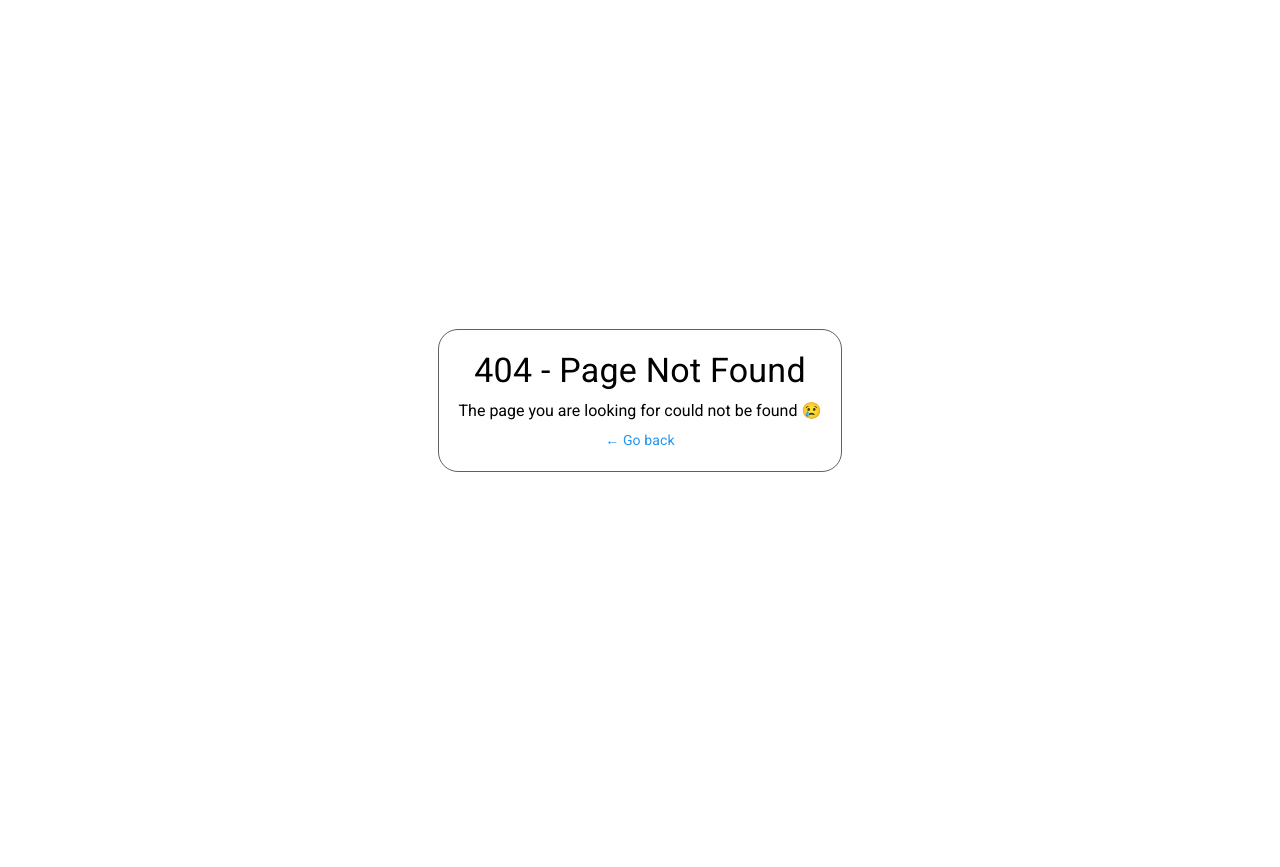
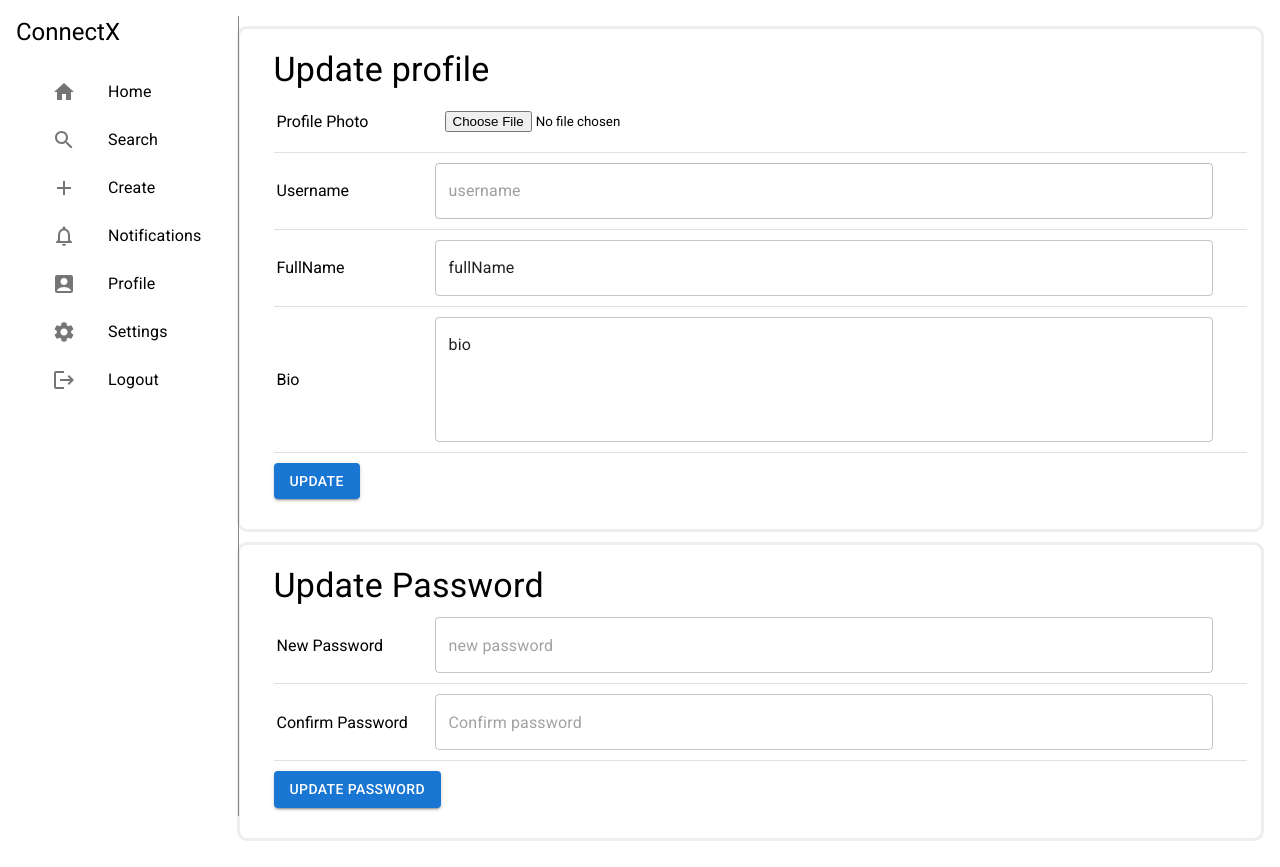
Before and after one commit to GuravPratik/ConnectX, a React (Vite) app in the folder client/: page /setting in a window 1280 px wide. Before the commit this address had no page. Before the commit the page ends 800 px from the top, so only its background shows below. Built offline with nearby package versions, Linux system fonts and the light colour scheme.

Commit message:
user update page complete

```diff
--- a/client/src/App.jsx
+++ b/client/src/App.jsx
@@ -10,6 +10,7 @@ import Posts from "./pages/Posts";
 import Profile from "./pages/Profile";
 import Login from "./pages/Login";
 import Create from "./pages/Create";
+import Settings from "./pages/Settings";
 
 const router = createBrowserRouter([
   {
@@ -34,6 +35,10 @@ const router = createBrowserRouter([
       {
         path: "/create",
         element: <Create />,
+      },
+      {
+        path: "/setting",
+        element: <Settings />,
       },
     ],
   },
--- /dev/null
+++ b/client/src/components/Settings/EditPassword.jsx
@@ -0,0 +1,132 @@
+import {
+  Box,
+  Button,
+  Container,
+  Divider,
+  TextField,
+  Typography,
+} from "@mui/material";
+import { useForm } from "react-hook-form";
+import styled from "@emotion/styled";
+
+const StyledContainer = styled(Container)(() => ({
+  display: "flex",
+  flexDirection: "column",
+  justifyContent: "center",
+  alignItems: "start",
+  border: "solid #eeeeee 3px",
+  borderRadius: "10px",
+  padding: "20px",
+  margin: "10px 0 10px 0",
+}));
+
+const StyledBox = styled(Box)(() => ({
+  display: "flex",
+  alignItems: "center",
+  gap: "5px",
+}));
+
+const StyledLabel = styled("label")(() => ({
+  width: "150px",
+  padding: "3px",
+}));
+
+const StyledForm = styled("form")(() => ({
+  width: "100%",
+  margin: "10px",
+  display: "flex",
+  flexDirection: "column",
+  gap: "10px",
+}));
+
+function EditPassword() {
+  const {
+    register,
+    handleSubmit,
+    setError,
+    formState: { errors },
+  } = useForm();
+
+  function handleOnSubmit(data) {
+    if (data.password === "") {
+      alert("Please enter password");
+      return;
+    }
+
+    if (data.password !== data.confirmPassword) {
+      setError("confirmPassword", {
+        type: "passwordNotMatch",
+        message: "Password do not match",
+      });
+      return;
+    }
+    console.log(data);
+  }
+
+  return (
+    <StyledContainer>
+      <Typography variant="h4" component="h1" sx={{ marginLeft: "10px" }}>
+        Update Password
+      </Typography>
+      <StyledForm onSubmit={handleSubmit(handleOnSubmit)}>
+        <StyledBox>
+          <StyledLabel htmlFor="newPassword">New Password</StyledLabel>
+          <TextField
+            id="newPassword"
+            placeholder="new password"
+            variant="outlined"
+            {...register("password", {
+              minLength: {
+                value: 8,
+                message: "Password should be greater than 8 characters",
+              },
+            })}
+            sx={{
+              width: "80%",
+            }}
+          />
+        </StyledBox>
+        {errors.password && (
+          <Box>
+            <Typography component="p" color="#d50000">
+              {errors.password.message}
+            </Typography>
+          </Box>
+        )}
+        <Divider />
+        <StyledBox>
+          <StyledLabel htmlFor="confirmPassword">Confirm Password</StyledLabel>
+          <TextField
+            id="confirmPassword"
+            placeholder="Confirm password"
+            variant="outlined"
+            {...register("confirmPassword", {
+              minLength: {
+                value: 8,
+                message: "Password should be greater than 8 characters",
+              },
+            })}
+            sx={{
+              width: "80%",
+            }}
+          />
+        </StyledBox>
+        {errors.confirmPassword && (
+          <Box>
+            <Typography component="p" color="#d50000">
+              {errors.confirmPassword.message}
+            </Typography>
+          </Box>
+        )}
+        <Divider />
+        <Box>
+          <Button variant="contained" type="submit">
+            Update Password
+          </Button>
+        </Box>
+      </StyledForm>
+    </StyledContainer>
+  );
+}
+
+export default EditPassword;
--- /dev/null
+++ b/client/src/components/Settings/EditUser.jsx
@@ -0,0 +1,151 @@
+import {
+  Box,
+  Button,
+  Container,
+  Divider,
+  TextField,
+  Typography,
+} from "@mui/material";
+import { useForm } from "react-hook-form";
+import styled from "@emotion/styled";
+
+const StyledContainer = styled(Container)(() => ({
+  display: "flex",
+  flexDirection: "column",
+  justifyContent: "center",
+  alignItems: "start",
+  border: "solid #eeeeee 3px",
+  borderRadius: "10px",
+  padding: "20px",
+  margin: "10px 0 10px 0",
+}));
+
+const StyledBox = styled(Box)(() => ({
+  display: "flex",
+  alignItems: "center",
+  gap: "5px",
+}));
+
+const StyledLabel = styled("label")(() => ({
+  width: "150px",
+  padding: "3px",
+}));
+
+const StyledForm = styled("form")(() => ({
+  width: "100%",
+  margin: "10px",
+  display: "flex",
+  flexDirection: "column",
+  gap: "10px",
+}));
+
+function EditUser() {
+  const {
+    register,
+    handleSubmit,
+    formState: { errors },
+  } = useForm();
+
+  function handleOnSubmit(data) {
+    console.log(data.imageFile[0], data);
+  }
+
+  return (
+    <StyledContainer>
+      <Typography variant="h4" component="h1" sx={{ marginLeft: "10px" }}>
+        Update profile
+      </Typography>
+      <StyledForm onSubmit={handleSubmit(handleOnSubmit)}>
+        <StyledBox>
+          <StyledLabel htmlFor="imageFile">Profile Photo</StyledLabel>
+          <input
+            id="imageFile"
+            type="file"
+            accept="image/*"
+            {...register("imageFile")}
+            style={{
+              padding: "10px",
+            }}
+          />
+        </StyledBox>
+        <Divider />
+        <StyledBox>
+          <StyledLabel htmlFor="username">Username</StyledLabel>
+          <TextField
+            id="username"
+            placeholder="username"
+            defaultValue="username"
+            variant="outlined"
+            disabled
+            sx={{
+              width: "80%",
+            }}
+          />
+        </StyledBox>
+        <Divider />
+        <StyledBox>
+          <StyledLabel htmlFor="fullName">FullName</StyledLabel>
+          <TextField
+            id="fullName"
+            placeholder="fullName"
+            defaultValue="fullName"
+            variant="outlined"
+            {...register("fullName", {
+              maxLength: {
+                value: 30,
+                message: "FullName should be less than 30 characters",
+              },
+            })}
+            sx={{
+              width: "80%",
+            }}
+          />
+        </StyledBox>
+
+        {errors.fullName && (
+          <Box>
+            <Typography component="p" color="#d50000">
+              {errors.fullName.message}
+            </Typography>
+          </Box>
+        )}
+        <Divider />
+        <StyledBox>
+          <StyledLabel htmlFor="caption">Bio</StyledLabel>
+          <TextField
+            id="caption"
+            defaultValue="bio"
+            multiline
+            rows={4}
+            placeholder="Write about yourself..."
+            variant="outlined"
+            {...register("updatedBio", {
+              maxLength: {
+                value: 150,
+                message: "Bio should be less than 150 characters",
+              },
+            })}
+            sx={{
+              width: "80%",
+            }}
+          />
+        </StyledBox>
+        {errors.updatedBio && (
+          <Box>
+            <Typography component="p" color="#d50000">
+              {errors.updatedBio.message}
+            </Typography>
+          </Box>
+        )}
+        <Divider />
+        <Box>
+          <Button variant="contained" type="submit">
+            Update
+          </Button>
+        </Box>
+      </StyledForm>
+    </StyledContainer>
+  );
+}
+
+export default EditUser;
--- a/client/src/components/User/UserDetails.jsx
+++ b/client/src/components/User/UserDetails.jsx
@@ -1,4 +1,4 @@
-import { useParams } from "react-router-dom";
+import { useNavigate, useParams } from "react-router-dom";
 
 import { Box, Button, Typography } from "@mui/material";
 import styled from "@emotion/styled";
@@ -47,6 +47,11 @@ const DetailBox = styled(Box)(() => ({
 function UserDetails() {
   const currentUserId = "1";
   const { userId } = useParams();
+  const navigate = useNavigate();
+  function handleOnEditClick() {
+    navigate("/setting");
+  }
+
   return (
     <StyledBox>
       <LeftBox>
@@ -64,7 +69,11 @@ function UserDetails() {
           */}
 
           {currentUserId === userId ? (
-            <Button variant="contained" size="small">
+            <Button
+              variant="contained"
+              size="small"
+              onClick={handleOnEditClick}
+            >
               Edit
             </Button>
           ) : (
@@ -85,7 +94,7 @@ function UserDetails() {
             }}
           >
             Just checking if the bio appers good or not and if not fix it
-            otherwise keep as it is
+            otherwise keep as it is Just checking if the bio
           </Typography>
         </DetailBox>
       </RightBox>
--- /dev/null
+++ b/client/src/pages/Settings.jsx
@@ -0,0 +1,14 @@
+import { Box } from "@mui/material";
+import EditUser from "../components/Settings/EditUser";
+import EditPassword from "../components/Settings/EditPassword";
+
+function Settings() {
+  return (
+    <Box flexGrow={3} p={2}>
+      <EditUser />
+      <EditPassword />
+    </Box>
+  );
+}
+
+export default Settings;
```
